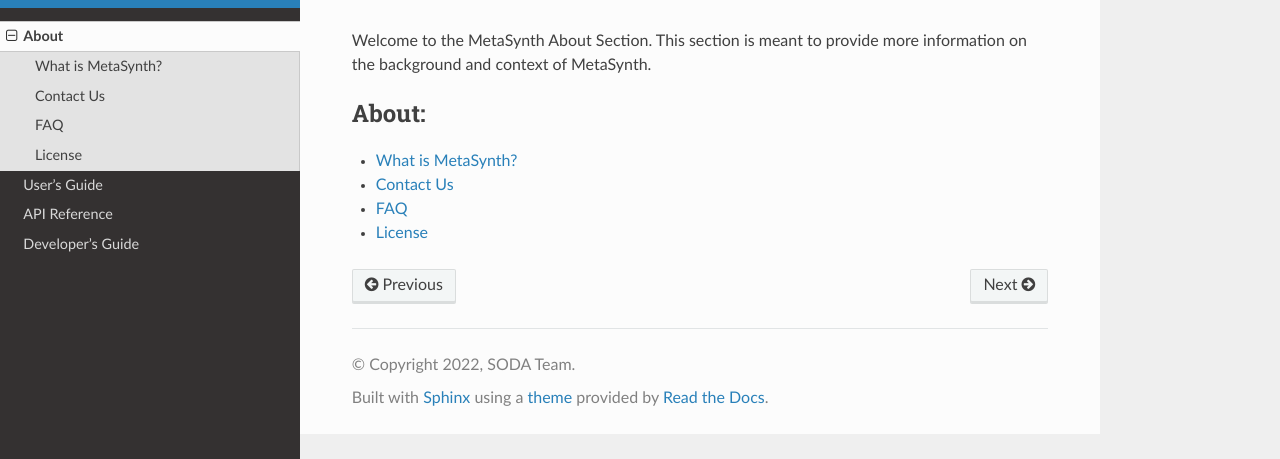
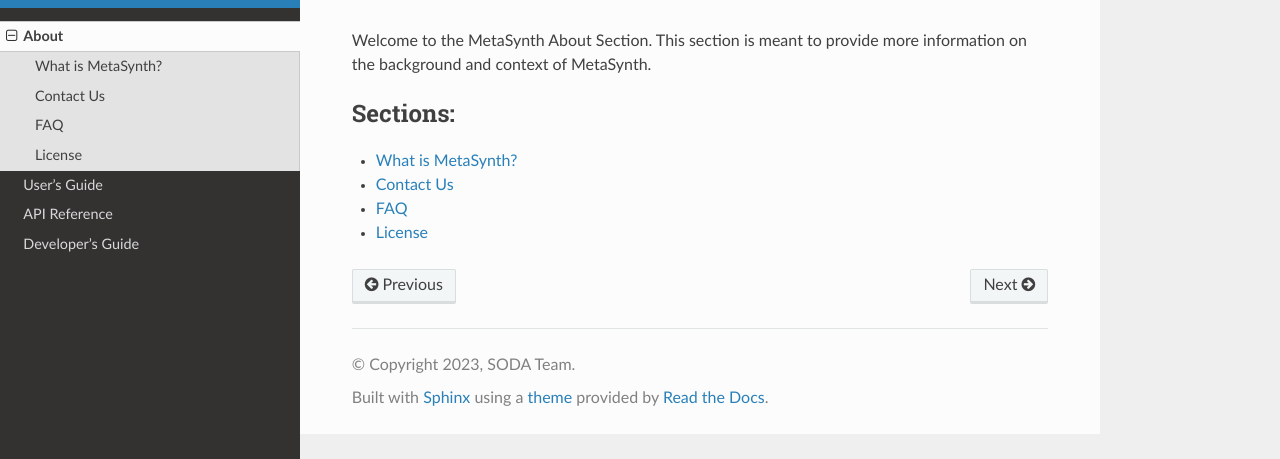
Before and after one commit to sodascience/metasyn, a Sphinx documentation site: the page built from docs/source/about/about.rst, in a window 1280 px wide. Shown: the part 131-590 px from the top of the page. Built offline with Sphinx 7.4.7 and the Read the Docs theme 2.0.0, drawn with Linux system fonts in a browser that asks for light colours.

Commit message:
small changes
- license to 2023
- toctree formatting

```diff
--- a/docs/source/about/about.rst
+++ b/docs/source/about/about.rst
@@ -5,7 +5,7 @@
 
 .. toctree::
    :maxdepth: 1
-   :caption: About:
+   :caption: Sections:
 
    what_is
    contact
--- a/docs/source/about/license.rst
+++ b/docs/source/about/license.rst
@@ -7,7 +7,7 @@
 
    MIT License
 
-   Copyright (c) 2022 SoDa
+   Copyright (c) 2023 SoDa
 
    Permission is hereby granted, free of charge, to any person obtaining a copy
    of this software and associated documentation files (the "Software"), to deal
--- a/docs/source/conf.py
+++ b/docs/source/conf.py
@@ -19,12 +19,12 @@
 # -- Project information -----------------------------------------------------
 
 project = 'MetaSynth'
-copyright = '2022, SODA Team'
+copyright = '2023, SODA Team'
 author = 'SODA Team'
 
 
 # The full version, including alpha/beta/rc tags
-release = '0.1'
+release = '0.3'
 
 
 # -- General configuration ---------------------------------------------------
--- a/docs/source/usage/usage.rst
+++ b/docs/source/usage/usage.rst
@@ -5,8 +5,8 @@
 information on installation, quickstart, tutorials and information on the core features of the package.
 
 .. toctree::
-   :maxdepth: 2
-   :caption: Usage:
+   :maxdepth: 1
+   :caption: Sections:
 
    installation
    quick_start
```
